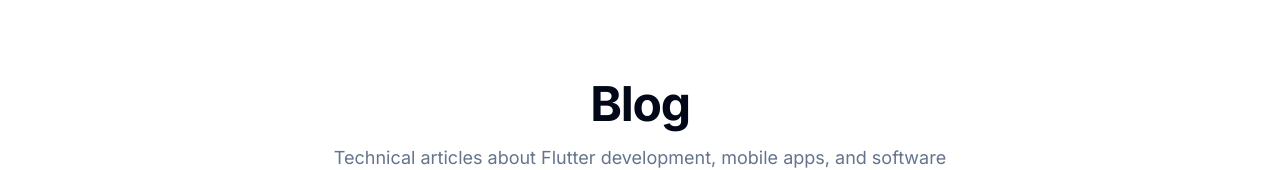
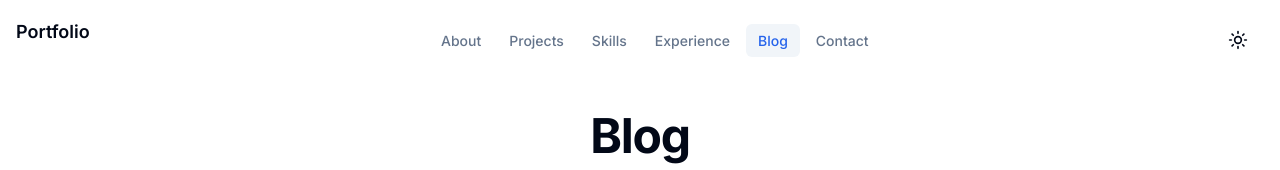
Before and after one commit to muneebexotic/flutter-portfolio, a Next.js app in the folder portfolio/: page /blog in a window 1280 px wide. Shown: the top 170 px of the page. Built offline with nearby package versions, Linux system fonts and the light colour scheme; no server answers.

Commit message:
header fixes

```diff
--- a/portfolio/src/app/blog/[slug]/page.tsx
+++ b/portfolio/src/app/blog/[slug]/page.tsx
@@ -84,7 +84,7 @@
         coverImage={post.coverImage}
         slug={params.slug}
       />
-      <main className="min-h-screen bg-background py-20">
+      <main className="min-h-screen bg-background pt-[calc(var(--header-height)+2rem)] pb-20">
         <article className="container mx-auto max-w-3xl px-4">
           {/* Back Link */}
           <Link
--- a/portfolio/src/app/blog/page.tsx
+++ b/portfolio/src/app/blog/page.tsx
@@ -26,7 +26,7 @@
   return (
     <>
       <BreadcrumbJsonLd items={breadcrumbItems} />
-      <main className="min-h-screen bg-background py-20">
+      <main className="min-h-screen bg-background pt-[calc(var(--header-height)+2rem)] pb-20">
       <div className="container mx-auto max-w-6xl px-4">
         {/* Header */}
         <div className="mb-12 text-center">
--- a/portfolio/src/app/layout.tsx
+++ b/portfolio/src/app/layout.tsx
@@ -2,6 +2,7 @@
 import { Inter, JetBrains_Mono } from "next/font/google";
 import { Analytics } from "@vercel/analytics/react";
 import { ThemeProvider } from "@/components/providers/theme-provider";
+import { Header } from "@/components/layout/header";
 import { HomePageJsonLd } from "@/components/seo/json-ld";
 import { aboutData } from "@/data/about";
 import "./globals.css";
@@ -111,6 +112,7 @@
           >
             Skip to main content
           </a>
+          <Header />
           {children}
         </ThemeProvider>
         {/* Vercel Analytics - Requirements: 21.1 */}
--- a/portfolio/src/app/page.tsx
+++ b/portfolio/src/app/page.tsx
@@ -55,7 +55,7 @@
  */
 export default function Home() {
   return (
-    <main id="main-content" className="flex min-h-screen flex-col">
+    <main id="main-content" className="flex min-h-screen flex-col pt-[var(--header-height)]">
       {/* Hero section - loaded immediately (above the fold) */}
       <Hero />
 
--- a/portfolio/src/components/layout/header.tsx
+++ b/portfolio/src/components/layout/header.tsx
@@ -1,33 +1,40 @@
 "use client";
 
 import { useState, useEffect } from "react";
-import { motion, AnimatePresence } from "framer-motion";
+import { motion } from "framer-motion";
+import Link from "next/link";
+import { usePathname } from "next/navigation";
 import { cn } from "@/lib/utils";
 import { navigationLinks } from "@/data/navigation";
 import { ThemeToggle } from "./theme-toggle";
 import { MobileNav } from "./mobile-nav";
 
 /**
- * Header component with sticky behavior after 200px scroll
+ * Header component - always visible with blur effect on scroll
  * Requirements: 9.2, 9.4
  */
 export function Header() {
   const [isScrolled, setIsScrolled] = useState(false);
   const [activeSection, setActiveSection] = useState<string>("");
+  const pathname = usePathname();
+  const isHomePage = pathname === "/";
 
-  // Handle scroll to show/hide sticky header after 200px
+  // Handle scroll for background blur effect
   useEffect(() => {
     const handleScroll = () => {
-      setIsScrolled(window.scrollY > 200);
+      setIsScrolled(window.scrollY > 50);
     };
 
     window.addEventListener("scroll", handleScroll, { passive: true });
     return () => window.removeEventListener("scroll", handleScroll);
   }, []);
 
-  // Intersection Observer for active section highlighting
+  // Intersection Observer for active section highlighting (only on homepage)
   useEffect(() => {
+    if (!isHomePage) return;
+
     const sections = navigationLinks
+      .filter((link) => link.href.startsWith("#"))
       .map((link) => document.querySelector(link.href))
       .filter(Boolean) as Element[];
 
@@ -47,46 +54,44 @@
 
     sections.forEach((section) => observer.observe(section));
     return () => observer.disconnect();
-  }, []);
+  }, [isHomePage]);
 
   const handleNavClick = (
     e: React.MouseEvent<HTMLAnchorElement>,
     href: string
   ) => {
+    // Only handle anchor links on homepage
+    if (href.startsWith("#") && isHomePage) {
       e.preventDefault();
       const element = document.querySelector(href);
       if (element) {
         const offsetTop = element.getBoundingClientRect().top + window.scrollY - 80;
         window.scrollTo({ top: offsetTop, behavior: "smooth" });
       }
+    }
   };
 
   return (
-    <AnimatePresence>
-      {isScrolled && (
     <motion.header
       initial={{ y: -100, opacity: 0 }}
       animate={{ y: 0, opacity: 1 }}
-          exit={{ y: -100, opacity: 0 }}
       transition={{ duration: 0.3, ease: "easeOut" }}
       className={cn(
-            "fixed top-0 left-0 right-0 z-50",
-            "bg-background/80 backdrop-blur-md border-b border-border",
-            "h-[var(--header-height)]"
+        "fixed top-0 left-0 right-0 z-50 transition-all duration-300",
+        "h-[var(--header-height)]",
+        isScrolled
+          ? "bg-background/80 backdrop-blur-md border-b border-border shadow-sm"
+          : "bg-transparent"
       )}
     >
       <div className="container mx-auto h-full px-4 flex items-center justify-between max-w-[var(--container-max)]">
         {/* Logo/Name */}
-            <a
-              href="#"
+        <Link
+          href="/"
           className="font-semibold text-lg text-foreground hover:text-primary transition-colors"
-              onClick={(e) => {
-                e.preventDefault();
-                window.scrollTo({ top: 0, behavior: "smooth" });
-              }}
         >
           Portfolio
-            </a>
+        </Link>
 
         {/* Desktop Navigation */}
         <nav
@@ -94,17 +99,47 @@
           aria-label="Main navigation"
         >
           <ul className="flex items-center gap-1" role="menubar">
-                {navigationLinks.map((link) => (
+            {navigationLinks.map((link) => {
+              const isExternal = !link.href.startsWith("#");
+              const isActive = isExternal
+                ? pathname === link.href || pathname.startsWith(link.href + "/")
+                : activeSection === link.href;
+
+              if (isExternal) {
+                return (
+                  <li key={link.href} role="none">
+                    <Link
+                      href={link.href}
+                      role="menuitem"
+                      className={cn(
+                        "px-3 py-2 text-sm font-medium rounded-md transition-colors",
+                        "hover:bg-accent hover:text-accent-foreground",
+                        "focus-visible:outline-none focus-visible:ring-2 focus-visible:ring-ring",
+                        isActive
+                          ? "text-primary bg-accent"
+                          : "text-muted-foreground"
+                      )}
+                    >
+                      {link.label}
+                    </Link>
+                  </li>
+                );
+              }
+
+              // For anchor links, use regular <a> on homepage, Link to homepage with hash otherwise
+              const anchorHref = isHomePage ? link.href : `/${link.href}`;
+
+              return (
                 <li key={link.href} role="none">
                   <a
-                      href={link.href}
+                    href={anchorHref}
                     role="menuitem"
                     onClick={(e) => handleNavClick(e, link.href)}
                     className={cn(
                       "px-3 py-2 text-sm font-medium rounded-md transition-colors",
                       "hover:bg-accent hover:text-accent-foreground",
                       "focus-visible:outline-none focus-visible:ring-2 focus-visible:ring-ring",
-                        activeSection === link.href
+                      isActive
                         ? "text-primary bg-accent"
                         : "text-muted-foreground"
                     )}
@@ -112,7 +147,8 @@
                     {link.label}
                   </a>
                 </li>
-                ))}
+              );
+            })}
           </ul>
         </nav>
 
@@ -126,7 +162,5 @@
         </div>
       </div>
     </motion.header>
-      )}
-    </AnimatePresence>
   );
 }
--- a/portfolio/src/components/layout/mobile-nav.tsx
+++ b/portfolio/src/components/layout/mobile-nav.tsx
@@ -2,6 +2,8 @@
 
 import { useState, useEffect, useCallback } from "react";
 import { motion, AnimatePresence } from "framer-motion";
+import Link from "next/link";
+import { usePathname } from "next/navigation";
 import { cn } from "@/lib/utils";
 import { navigationLinks } from "@/data/navigation";
 
@@ -17,6 +19,8 @@
 
 export function MobileNav({ activeSection, onNavClick }: MobileNavProps) {
   const [isOpen, setIsOpen] = useState(false);
+  const pathname = usePathname();
+  const isHomePage = pathname === "/";
 
   // Lock body scroll when drawer is open
   useEffect(() => {
@@ -111,16 +115,45 @@
             aria-label="Mobile navigation"
           >
             <ul className="flex flex-col gap-2">
-              {navigationLinks.map((link) => (
+              {navigationLinks.map((link) => {
+                const isExternal = !link.href.startsWith("#");
+                const isActive = isExternal
+                  ? pathname === link.href || pathname.startsWith(link.href + "/")
+                  : activeSection === link.href;
+
+                if (isExternal) {
+                  return (
+                    <li key={link.href}>
+                      <Link
+                        href={link.href}
+                        onClick={() => setIsOpen(false)}
+                        className={cn(
+                          "block px-4 py-3 text-base font-medium rounded-md transition-colors",
+                          "hover:bg-accent hover:text-accent-foreground",
+                          "focus-visible:outline-none focus-visible:ring-2 focus-visible:ring-ring",
+                          isActive
+                            ? "text-primary bg-accent"
+                            : "text-muted-foreground"
+                        )}
+                      >
+                        {link.label}
+                      </Link>
+                    </li>
+                  );
+                }
+
+                const anchorHref = isHomePage ? link.href : `/${link.href}`;
+
+                return (
                   <li key={link.href}>
                     <a
-                    href={link.href}
+                      href={anchorHref}
                       onClick={(e) => handleLinkClick(e, link.href)}
                       className={cn(
                         "block px-4 py-3 text-base font-medium rounded-md transition-colors",
                         "hover:bg-accent hover:text-accent-foreground",
                         "focus-visible:outline-none focus-visible:ring-2 focus-visible:ring-ring",
-                      activeSection === link.href
+                        isActive
                           ? "text-primary bg-accent"
                           : "text-muted-foreground"
                       )}
@@ -128,7 +161,8 @@
                       {link.label}
                     </a>
                   </li>
-              ))}
+                );
+              })}
             </ul>
           </motion.nav>
         )}
--- a/portfolio/src/data/navigation.ts
+++ b/portfolio/src/data/navigation.ts
@@ -19,7 +19,7 @@
   },
   {
     label: 'Blog',
-    href: '#blog',
+    href: '/blog',
   },
   {
     label: 'Contact',
```
Lines whose indentation alone changed are shown as unchanged.
